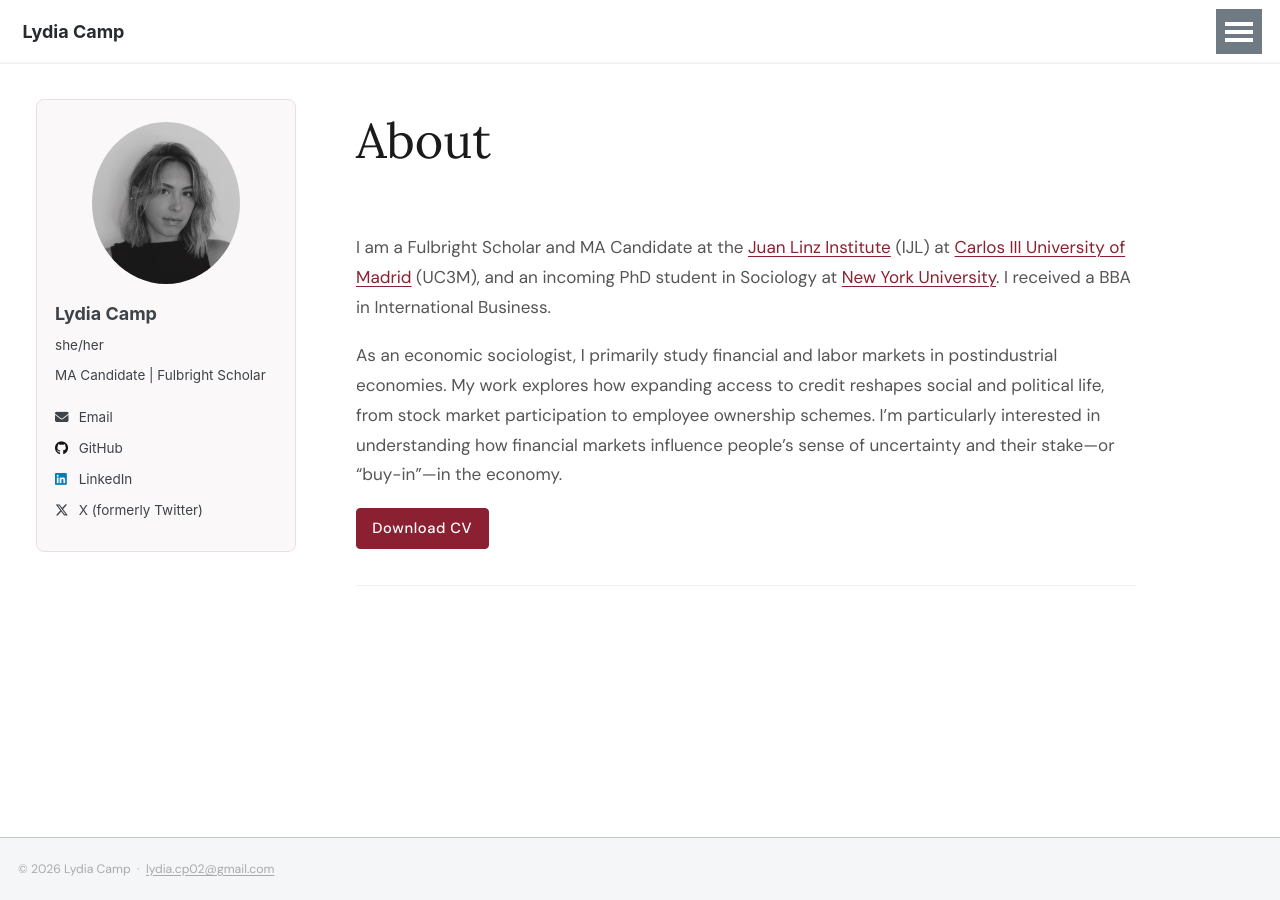
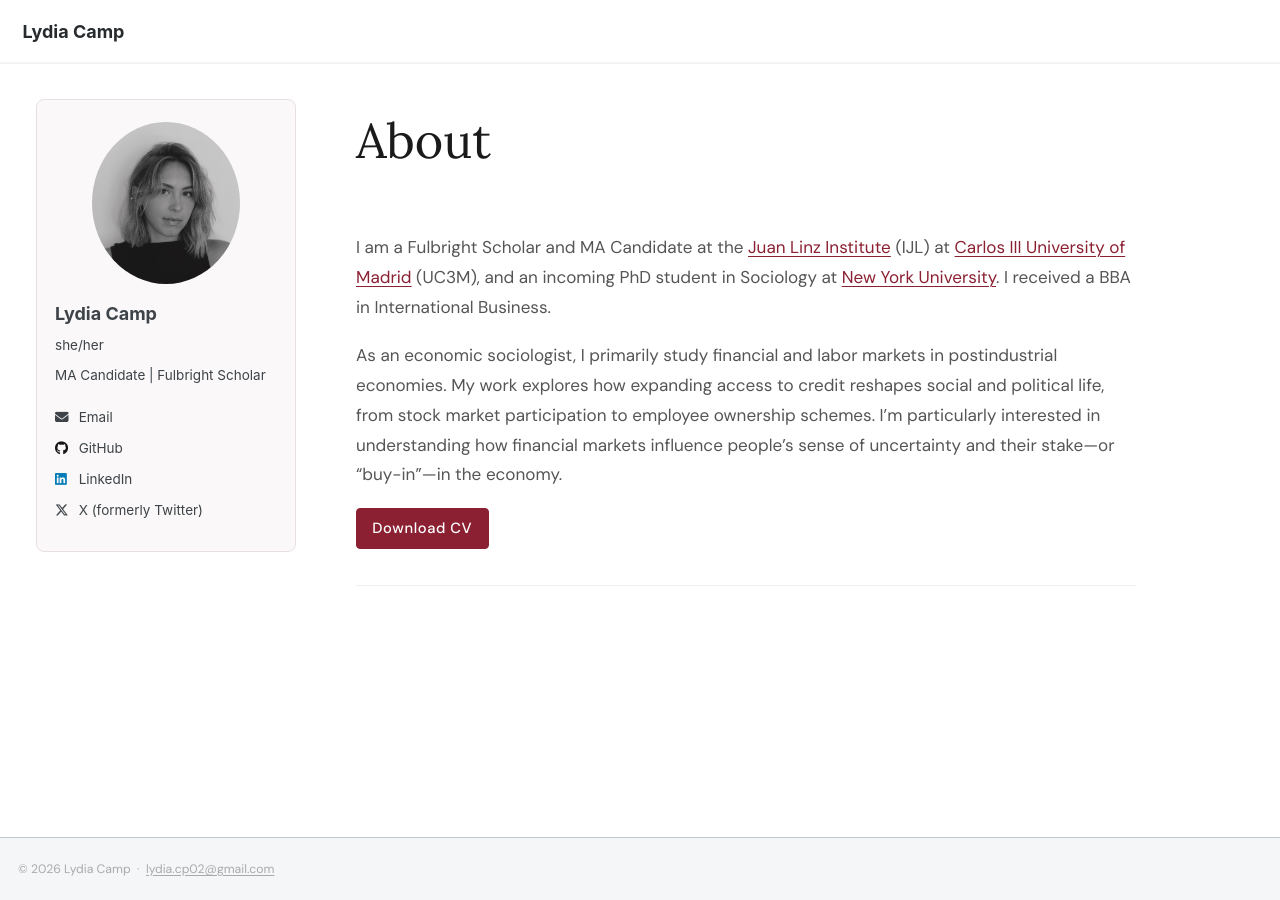
Before and after one commit to lydiagcamp/lydiagcamp.github.io, a Jekyll site: the page built from _pages/about.md, in a window 1280 px wide. Built offline with Jekyll 4.4.1, drawn with Linux system fonts in a browser that asks for light colours.

Commit message:
Hide greedy-nav overflow button so all nav items always stay visible
Co-Authored-By: Claude Sonnet 4.6 <noreply@anthropic.com>

```diff
--- a/assets/css/custom.css
+++ b/assets/css/custom.css
@@ -155,6 +155,15 @@ details[open] summary {
   flex: 1;
 }
 
+/* Always show all nav items, never collapse to overflow menu */
+#site-nav button {
+  display: none !important;
+}
+
+.greedy-nav .hidden-links {
+  display: none !important;
+}
+
 /* Tighten nav link spacing */
 .greedy-nav .visible-links .masthead__menu-item a {
   padding-left: 0.25rem;
```
